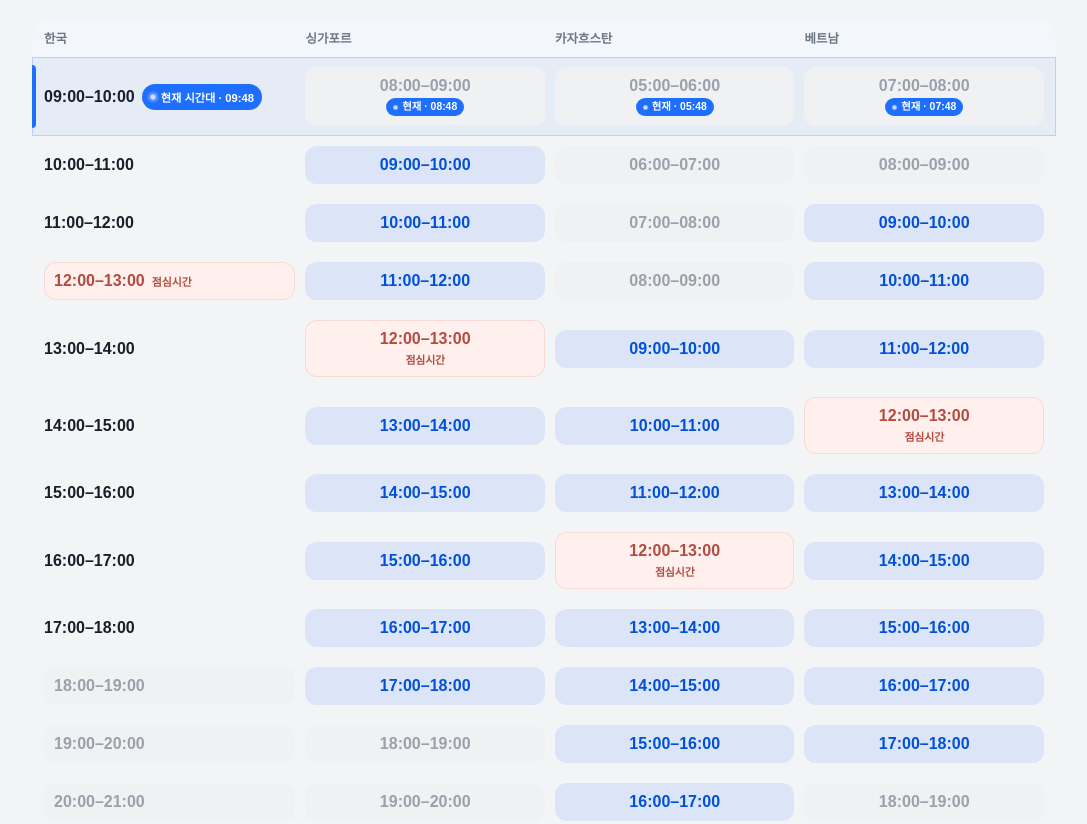
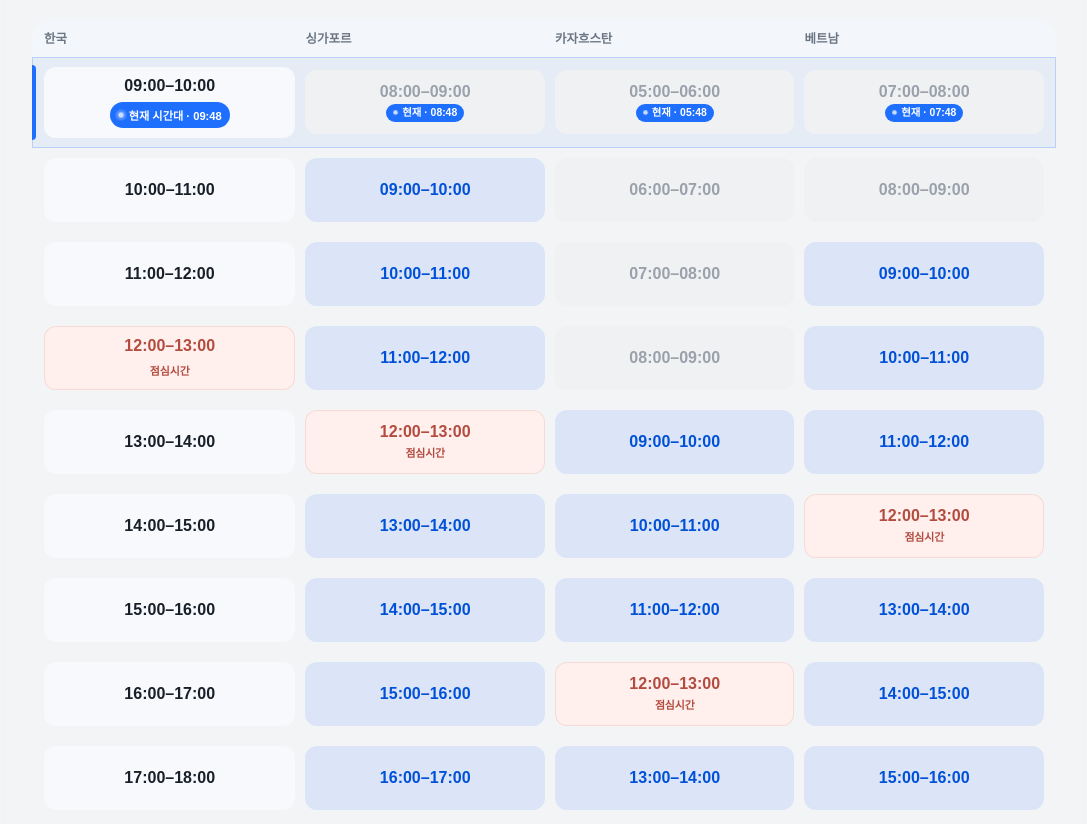
Before and after one commit to ericheo123/kst-singapore-kazakhstan-time, a website built with Vite: page index.html in a window 1280 px wide. Shown: the part 1174-1998 px from the top of the page, without its empty margins (96-1183 px from the left). Built offline with nearby package versions, Linux system fonts and the light colour scheme; a web font is replaced by a local one.

Commit message:
Align Korean time cells with country columns

```diff
--- a/styles.css
+++ b/styles.css
@@ -446,9 +446,16 @@ h1 {
 
 .kst-slot {
   display: flex;
-  flex-wrap: wrap;
+  flex-direction: column;
   align-items: center;
+  justify-content: center;
   gap: 7px;
+  width: 100%;
+  min-height: 64px;
+  padding: 10px;
+  border-radius: 12px;
+  background: #f7f9fc;
+  text-align: center;
 }
 
 .current-slot-badge {
@@ -503,6 +510,7 @@ h1 {
   align-items: center;
   justify-content: center;
   gap: 3px;
+  min-height: 64px;
   padding: 10px;
   border-radius: 12px;
   text-align: center;
```
